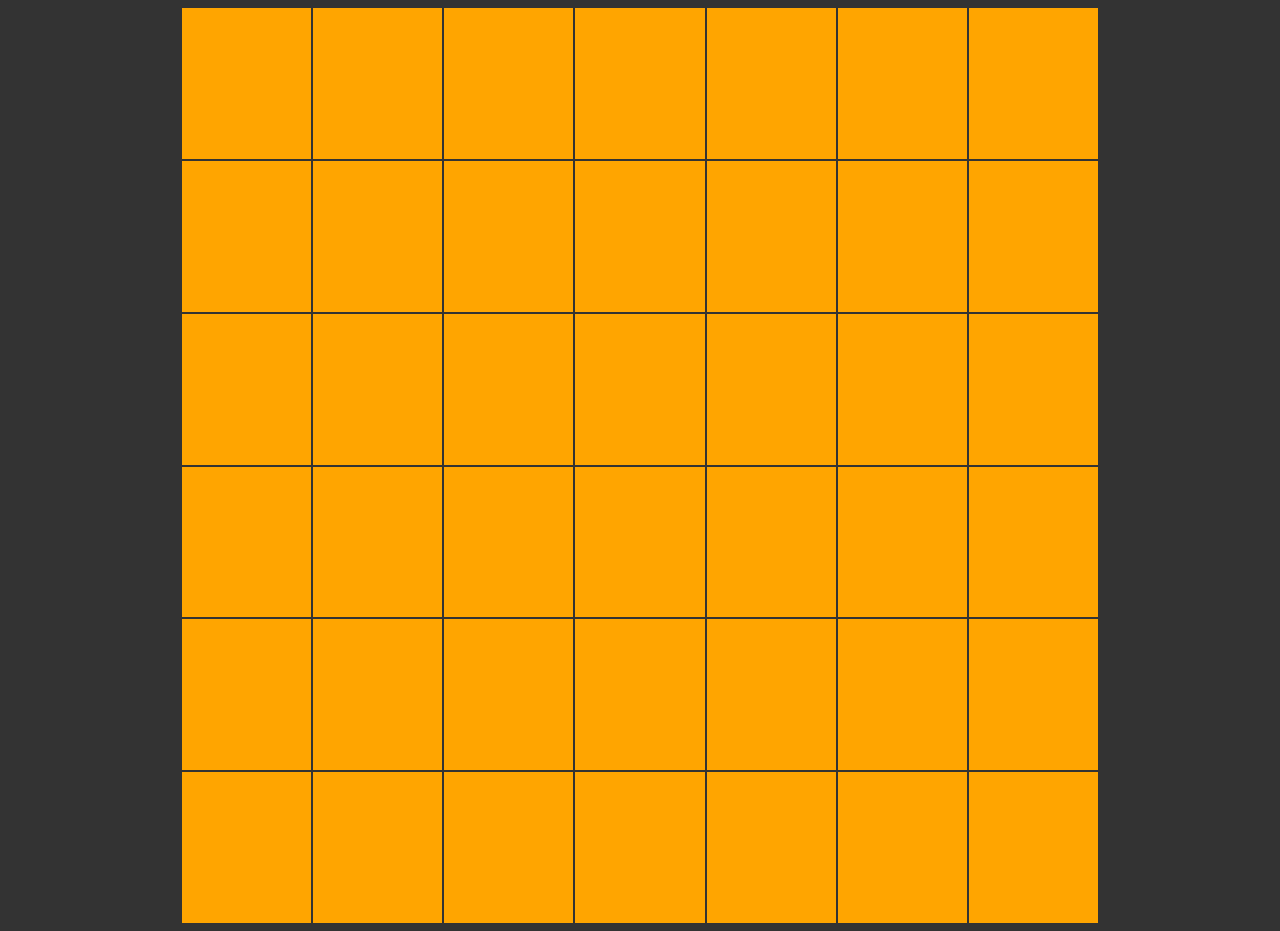
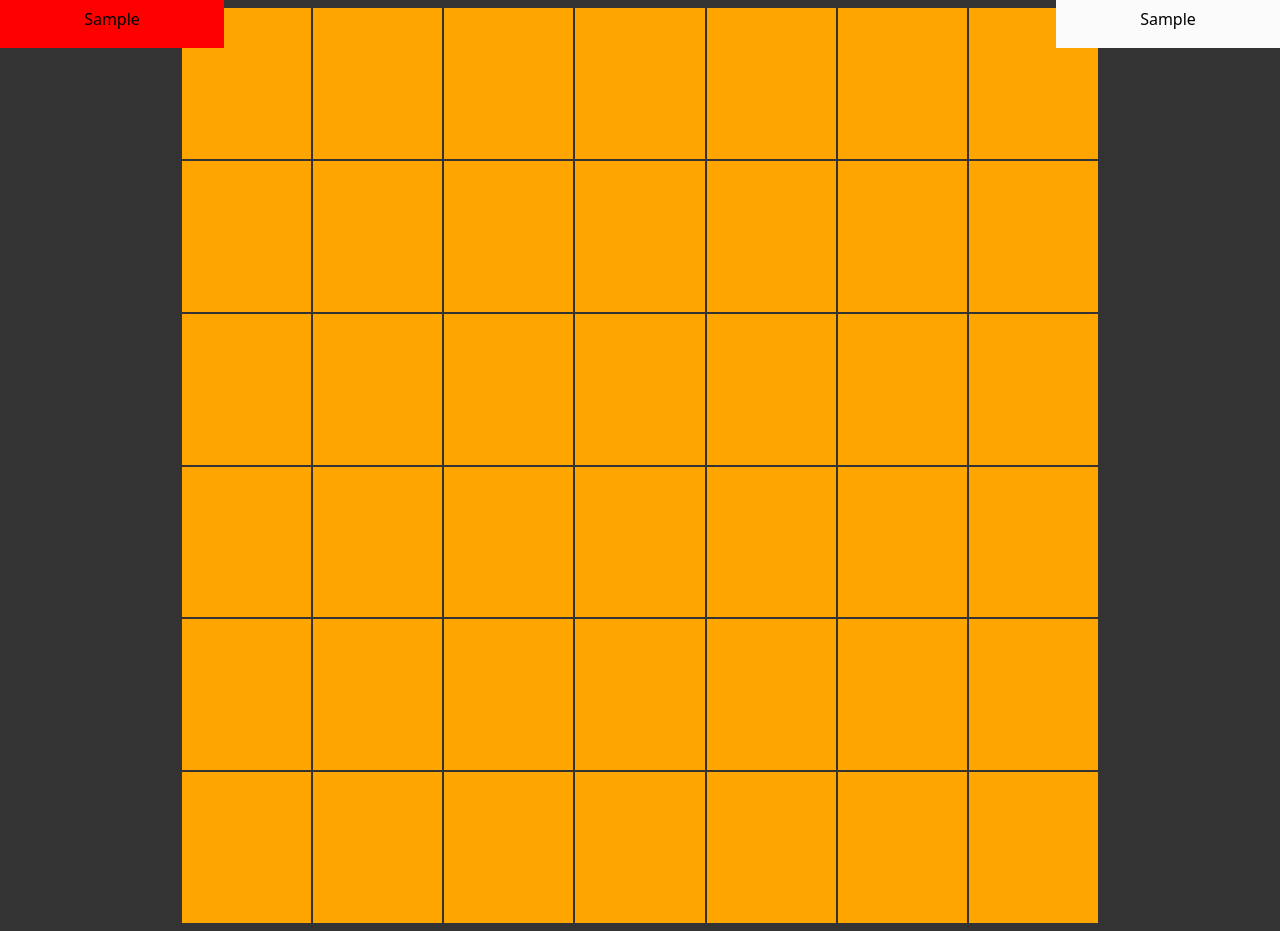
Before and after one commit to EricClasson/Connect_4_group_project, a React (Vite) app: page / in a window 1280 px wide. Both pictures are taken after typing "Sample", "Sample" into the empty fields and a click on the button "Start Game". Built offline with nearby package versions, Linux system fonts and the light colour scheme.

Commit message:
add player names to corners and highlight active player

```diff
--- a/src/App.css
+++ b/src/App.css
@@ -14,3 +14,34 @@
 .yellow {
     background-color: yellow;
 }
+
+/* Added basic css for display, Dennis you are free to change styling */
+
+.player-corner {
+    position: absolute;
+    background-color: #fcfbfb;
+    color: black;
+    padding-inline: 2rem;
+    padding-block: 0.5rem;
+    min-width: 10rem;
+    min-height: 2rem;
+    text-align: center;
+}
+
+.top-left {
+    top: 0;
+    left: 0;
+}
+
+.top-right {
+    top: 0;
+    right: 0;
+}
+
+.highlight-red {
+    background-color: red;
+}
+
+.highlight-yellow {
+    background-color: yellow;
+}
--- a/src/App.tsx
+++ b/src/App.tsx
@@ -1,7 +1,7 @@
-import "./App.css";
-import BoardClass from "./classes/Board";
-import { FormEvent, useState } from "react";
-import PlayerClass from "./classes/Player";
+import './App.css';
+import BoardClass from './classes/Board';
+import { FormEvent, useState } from 'react';
+import PlayerClass from './classes/Player';
 
 function App() {
   const [state, _setState] = useState({
@@ -10,7 +10,7 @@ function App() {
     playerYellow: null as PlayerClass | null,
   });
 
-  const setState = (prop: string = "", value: any = "") => {
+  const setState = (prop: string = '', value: any = '') => {
     _setState({ ...state, [prop]: value });
   };
 
@@ -21,8 +21,8 @@ function App() {
     const form = event.target as HTMLFormElement;
     const playerRed = form.elements[0] as HTMLInputElement;
     const playerYellow = form.elements[1] as HTMLInputElement;
-    state.playerRed = new PlayerClass(playerRed.value, "Red");
-    state.playerYellow = new PlayerClass(playerYellow.value, "Yellow");
+    state.playerRed = new PlayerClass(playerRed.value, 'Red');
+    state.playerYellow = new PlayerClass(playerYellow.value, 'Yellow');
     console.log(state.playerYellow);
     console.log(state.playerRed);
     board.stateUpdater();
@@ -34,26 +34,18 @@ function App() {
         <h2>change player</h2>
         <div className="player-selection">
           <label>Red Player</label>
-          <input
-            type="text"
-            name="playerRed"
-            placeholder="Namn på röd spelare"
-          />
+          <input type="text" name="playerRed" placeholder="Namn på röd spelare" />
         </div>
         <div className="player-selection">
           <label>Yellow Player</label>
-          <input
-            type="text"
-            name="playerRed"
-            placeholder="Namn på röd spelare"
-          />
+          <input type="text" name="playerRed" placeholder="Namn på röd spelare" />
         </div>
         <button type="submit">Start Game</button>
       </form>
     );
   };
 
-  return <>{!playerRed || !playerYellow ? <CreatePlayer /> : board.render()}</>;
+  return <>{!playerRed || !playerYellow ? <CreatePlayer /> : board.render(playerRed, playerYellow)}</>;
 }
 
 export default App;
--- a/src/classes/Board.tsx
+++ b/src/classes/Board.tsx
@@ -1,6 +1,7 @@
 import WinCheck from './WinCheck.js';
 import MakeMoveCheck from './MakeMoveCheck.js';
 import { Fragment } from 'react';
+import PlayerClass from './Player.js';
 
 export default class Board {
   matrix: string[][];
@@ -23,8 +24,11 @@ export default class Board {
     this.gameOver = false;
   }
 
-  render() {
+  render(playerRed: PlayerClass | null, playerYellow: PlayerClass | null) {
     return (
+      <div className="board-container">
+        <div className={`player-corner top-left ${this.currentPlayer === 'Red' ? 'highlight-red' : ''}`}>{playerRed?.name}</div>
+        <div className={`player-corner top-right ${this.currentPlayer === 'Yellow' ? 'highlight-yellow' : ''}`}>{playerYellow?.name}</div>
         <div className="board">
           {this.matrix.map((row, rowIndex) => (
             <Fragment key={rowIndex}>
@@ -37,6 +41,7 @@ export default class Board {
               ))}
             </Fragment>
           ))}
+        </div>
       </div>
     );
   }
@@ -55,6 +60,6 @@ export default class Board {
   }
 
   draw(): boolean {
-    return this.matrix[0].every((cell) => cell !== ' ');
+    return this.matrix[0].every(cell => cell !== ' ');
   }
 }
```
Also changed, not shown: src/classes/Player.tsx (+4 -4 lines). Lines whose indentation alone changed are shown as unchanged.
